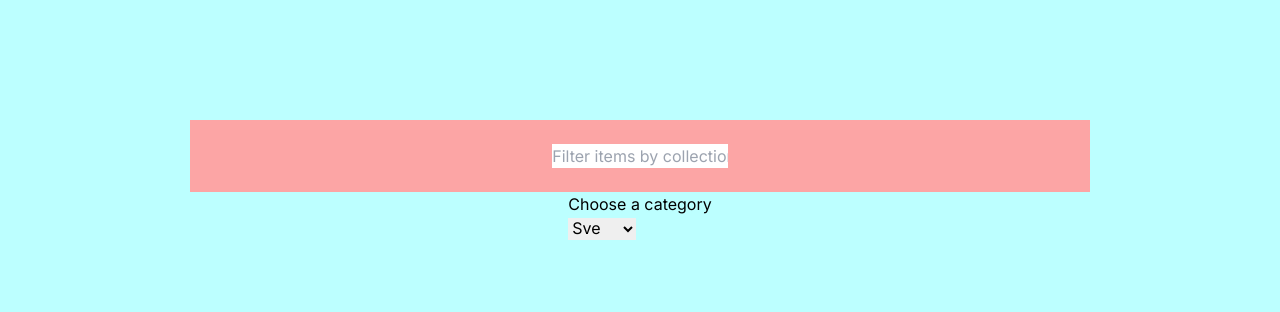
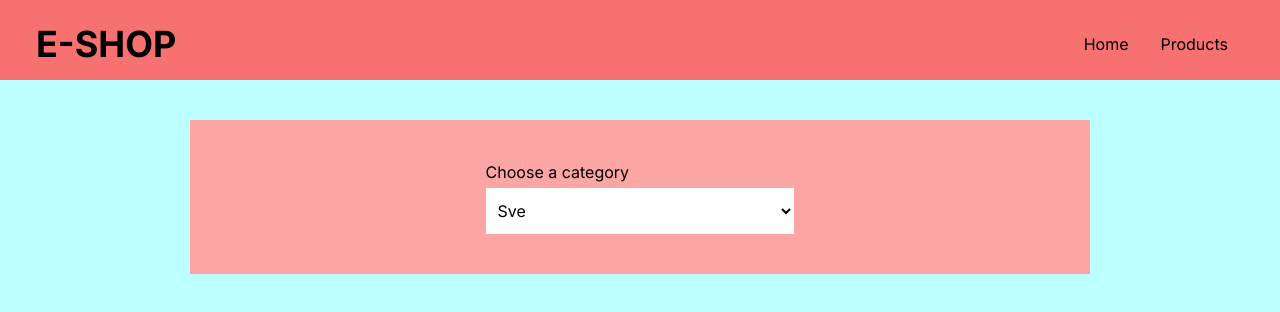
Before and after one commit to Stipe-Kurir/StorefrontApp, a Next.js app in the folder frontend/my-app/: page /pages/products in a window 1280 px wide. Shown: the top 312 px of the page. Built offline with nearby package versions, Linux system fonts and the light colour scheme; what @medusajs/medusa-js would draw is missing.

Commit message:
ProductCardImage component, product_info page 3

```diff
--- /dev/null
+++ b/frontend/my-app/src/app/components/ProductCardImage.jsx
@@ -0,0 +1,40 @@
+import React from 'react'
+import { useState,useEffect } from 'react'
+
+const ProductCardImage = ({slike,slika}) => {
+
+    const [currentImage,setCurrentImage]=useState("")
+
+
+  return (
+    <>
+
+     <div className='w-full flex justify-center pt-2 pl-2 pr-2' >
+           {currentImage==="" ?
+            <img className='w-[300px]' src={slika}/> :
+            <img className='w-[300px]' src={currentImage}/>
+           }
+    </div>
+
+    <div className='w-full pb-2 flex flex-row justify-center gap-1 flex-wrap '>
+     {
+     slike.map((product)=>(
+          <img className="w-[80px] h-[80px] opacity-80 cursor-pointer " key={product.id} onClick={()=>setCurrentImage(product.url)} src={product.url}/>
+    ))}
+
+    </div>
+    </>
+
+  )
+}
+
+export default ProductCardImage
+
+
+
+ {/* {currentImage==="" ?
+            <img className='w-[300px]' src={slika}/> :
+            <img className='w-[300px]' src={currentImage}/>
+         }   */}
+
+        //  className={`${"w-[80px] h-[80px]"} ${currentImage===product.url ? "border border-black": "border border-red-500"} `}
--- a/frontend/my-app/src/app/layout.js
+++ b/frontend/my-app/src/app/layout.js
@@ -14,7 +14,7 @@ export default function RootLayout({ children }) {
   return (
     <html lang="en">
       <body className={inter.className}>
-          {/* <Navbar/>   */}
+           <Navbar/>
         {children}
         </body>
     </html>
--- a/frontend/my-app/src/app/pages/product_info/[id]/page.jsx
+++ b/frontend/my-app/src/app/pages/product_info/[id]/page.jsx
@@ -7,6 +7,7 @@ import {AiOutlineClose}  from 'react-icons/ai'
 import { useParams } from "next/navigation"
 
 import Medusa from "@medusajs/medusa-js"
+import ProductCardImage from '@/app/components/ProductCardImage'
 
 
 const medusa = new Medusa({
@@ -47,7 +48,7 @@ const product_info = () => {
 
 
   //ZA SLIKE NEMOJ KORISTIT MAP JER TI NES NECE NGEO PROBAJ SA INDEXOM!!
-// console.log(prodImg.length)
+  //  console.log(prodImg.length)
 
 
   //ako je neki odjevni predmet onda ce imat izbor velicina,boja i količina
@@ -59,50 +60,43 @@ const product_info = () => {
   return (
 
 
-    <div className=" flex justify-center items-center w-full h-screen ">
+    <div className=" flex justify-center w-full h-screen ">
         {
             !description ?
-         <div className='grid w-[400px]  lg:w-4/6   bg-slate-400 sm:grid-cols-1 lg:grid-cols-2  gap-9'>
+         <div className='absolute top-28 sm:top-40 lg:top-60 grid  lg:w-4/6  sm:grid-cols-1 lg:grid-cols-2 pb-5 '>
 
          <div className='w-full sm:w-full sm:h-full bg-red-200 flex flex-col justify-center items-center gap-2'>
 
+          <ProductCardImage slike={prodImg} slika={product.thumbnail}/>
 
-            <img className="w-[300px]" src={product.thumbnail}/>
-
-
-           <div className='w-full sm:w-full sm:h-full flex flex-row justify-center items-center gap-2'>
-            {prodImg.map((product)=>(
-                <img key={product.id} className='w-[80px] h-[80px]'  src={product.url}/>
-            ))}
-
-           {/* <img className='w-[80px] h-[80px]' src="https://www.mrporter.com/variants/images/3633577411310824/in/w2000_q60.jpg"/> */}
-           </div>
          </div>
 
          <div className='w-full sm:w-full sm:h-full bg-red-400 flex flex-col justify-start ' >
            <div className='w-full p-3 bg-orange-200 font-bold text-[30px] '>{product.title}</div>
            <div className='w-full p-3 bg-orange-200 text-[20px]'>30 € </div>
-           <div className='w-full p-3 bg-orange-200 text-[12px] color-grey-200 '>{/*product.description*/} description</div>
+           <div className='w-full p-3 bg-orange-200 text-[12px] color-grey-200 '>{product.description}</div>
 
            {/* <div className='w-full p-3 bg-orange-200  '>{productV.prices[1].amount} €</div> */}
 
            <div className='w-full p-3 bg-orange-200  flex '>
               <div className='w-[70%] bg-white flex justify-center'>
-                    <select className='w-full pt-2 pb-2' id="opcije" name="opcije">
+                    <select className='cursor-pointer w-full pt-3 pb-3 pl-2 border-none bg-white text-[16px] ' id="opcije" name="opcije">
                       {productV.map((product) => (
-                            <option key={product.id} value={product.title}>{product.title}</option>
+                            <option className='cursor-pointer' key={product.id} value={product.title}>{product.title}</option>
                         ))}
                     </select>
               </div>
            </div>
-                          {/* ZADRZI OVE BOJE JER NEMA BOJA U BAZI */}
-           <div className='w-full p-3 bg-orange-200 flex '>
+                          {/* necemo zadrzat,nego sa varijantama biramo*/}
+                          {/*Pri kraj dana probaj->kad odabere varijantu da promini sliku*/ }
+           {/* <div className='w-full p-3 bg-orange-200 flex '>
              <Select opcija="color" opcija_prva="White" opcija_druga="Black" opcija_treca="Blue"/>
-           </div>
+           </div> */}
 
            <div className='w-full p-3 bg-orange-200 flex  '>
-             <input className='w-[70%] pt-2 pb-2' type="number" id="number_items" value={numProducts} onChange={changeNumber} name="number_items"
+              <input className='w-[80px] sm:w-[20%] pt-3 pb-3 pl-3 outline-none' type="number" id="number_items" value={numProducts} onChange={changeNumber} name="number_items"
                min="1" max="10"/>
+
            </div>
 
            {/* STAVI DA TE VRATI NA PRODUCTS STRANICU  ili ako stignes napravi cart stranicu*/}
--- a/frontend/my-app/src/app/pages/products/page.jsx
+++ b/frontend/my-app/src/app/pages/products/page.jsx
@@ -117,17 +117,31 @@ console.log(category)
 
 
   return (
-    <div className="flex justify-center items-center pt-20  w-full ">
-      <div className=" flex justify-center items-center  flex-col  p-10 w-full h-full">
+    <div className="flex justify-center items-center pt-20  w-full  ">
+      <div className=" flex justify-center items-center  flex-col  p-10 w-full h-full ">
 
-        <div className='sticky top-20 bg-red-300 w-9/12 flex justify-center items-center pt-6 pb-6 gap-3 flex-col z-10'>
-          <div className="flex justify-center ">
+        <div className='sticky top-20 bg-red-300 w-9/12 flex justify-center items-center p-6  gap-3 flex-col z-10'>
+
+          {/* <div className="flex justify-center ">
             <input className='w-9/12' type="text" placeholder='Filter items by collection ...'></input>
-          </div>
+          </div> */}
+
+          <div className='w-[40%] p-4 gap-1 flex flex-col'>
+          <p>Choose a category</p>
+          <select  className='cursor-pointer w-full pt-3 pb-3 pl-2 border-none bg-white text-[16px] ' name="stvari"  required value={category} onChange={changeCategory} >
+                <option value={""}>Sve</option>
+                <option value={"pcat_pants"}>pants</option>
+                <option value={"pcat_shirts"}>shirts</option>
+                <option value={"pcat_merch"}>merch</option>
+
+            </select>
+
+
+        </div>
         </div>
 
 
-        <div>
+        {/* <div>
           <p>Choose a category</p>
           <select  name="stvari"  required value={category} onChange={changeCategory} >
                 <option value={""}>Sve</option>
@@ -138,7 +152,7 @@ console.log(category)
             </select>
 
 
-        </div>
+        </div> */}
 
        <div className= "w-9/12  justify-center grid grid-cols-1 sm:grid-cols-2 xl:grid-cols-3 gap-7 pt-4 ">
           {/* Ovdje ces mapirati, također i filtrirat pa ce se prikazat sta zelis */}
```
